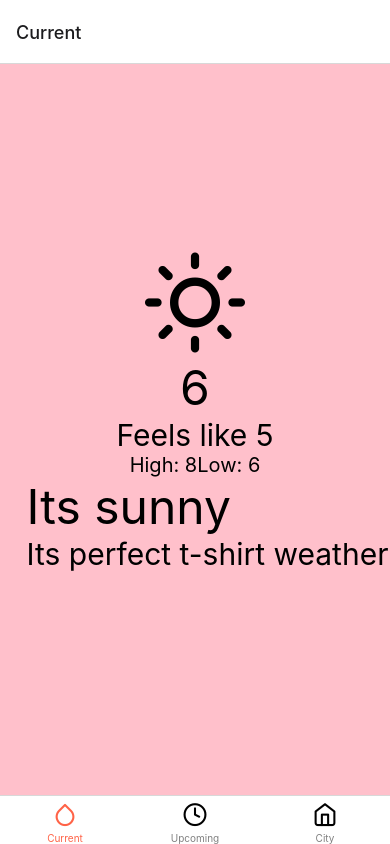
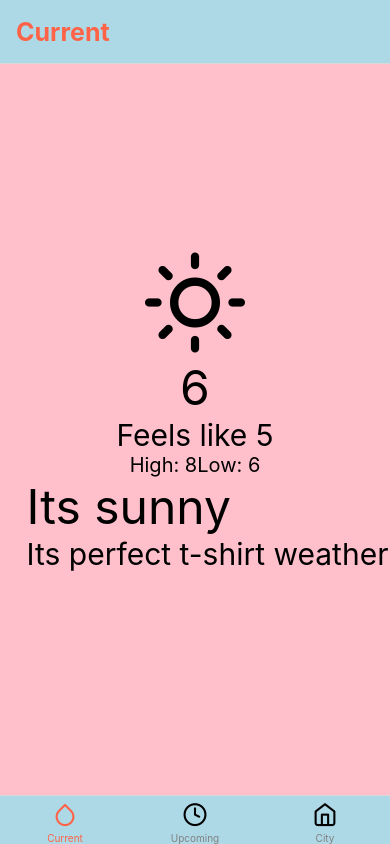
Before and after one commit to React-Native-Streamliner/WeatherApp, a React Native app: screen / in a window 390 px wide. Built offline with nearby package versions, Linux system fonts and the light colour scheme.

Commit message:
Extract Tabs and Add More Styles

```diff
--- a/App.js
+++ b/App.js
@@ -5,41 +5,14 @@
 import UpcomingWeather from './src/screens/UpcomingWeather'
 import City from './src/screens/City'
 import { Feather } from '@expo/vector-icons'
+import Tabs from './src/components/Tabs'
 
 const Tab = createBottomTabNavigator()
 
 const App = () => {
   return (
     <NavigationContainer >
-      <Tab.Navigator screenOptions={{
-        tabBarActiveTintColor: 'tomato',
-        tabBarInactiveTintColor: 'grey',
-      }}>
-        <Tab.Screen name={'Current'} component={CurrentWeather} options={{
-          tabBarIcon: ({ focused }) => (
-            <Feather
-              name={'droplet'}
-              size={25}
-              color={focused ? 'tomato' : 'black'}
-            />)
-        }}/>
-        <Tab.Screen name={'Upcoming'} component={UpcomingWeather} options={{
-          tabBarIcon: ({ focused }) => (
-            <Feather
-              name={'clock'}
-              size={25}
-              color={focused ? 'tomato' : 'black'}
-            />)
-        }}/>
-        <Tab.Screen name={'City'} component={City} options={{
-          tabBarIcon: ({ focused }) => (
-            <Feather
-              name={'home'}
-              size={25}
-              color={focused ? 'tomato' : 'black'}
-            />)
-        }}/>
-      </Tab.Navigator>
+      <Tabs />
     </NavigationContainer>
   )
 }
--- /dev/null
+++ b/src/components/Tabs.js
@@ -0,0 +1,55 @@
+import React from "react"
+import CurrentWeather from "../screens/CurrentWeather"
+import UpcomingWeather from "../screens/UpcomingWeather"
+import City from "../screens/City"
+import { createBottomTabNavigator } from "@react-navigation/bottom-tabs"
+import { Feather } from "@expo/vector-icons"
+
+const Tab = createBottomTabNavigator()
+
+const Tabs = () => {
+    return(
+        <Tab.Navigator screenOptions={{
+            tabBarActiveTintColor: 'tomato',
+            tabBarInactiveTintColor: 'grey',
+            tabBarStyle: {
+                backgroundColor: 'lightblue'
+            },
+            headerStyle: {
+                backgroundColor: 'lightblue'
+            },
+            headerTitleStyle: {
+                fontWeight: 'bold',
+                fontSize: 25,
+                color: 'tomato'
+            }
+          }}>
+            <Tab.Screen name={'Current'} component={CurrentWeather} options={{
+              tabBarIcon: ({ focused }) => (
+                <Feather
+                  name={'droplet'}
+                  size={25}
+                  color={focused ? 'tomato' : 'black'}
+                />)
+            }}/>
+            <Tab.Screen name={'Upcoming'} component={UpcomingWeather} options={{
+              tabBarIcon: ({ focused }) => (
+                <Feather
+                  name={'clock'}
+                  size={25}
+                  color={focused ? 'tomato' : 'black'}
+                />)
+            }}/>
+            <Tab.Screen name={'City'} component={City} options={{
+              tabBarIcon: ({ focused }) => (
+                <Feather
+                  name={'home'}
+                  size={25}
+                  color={focused ? 'tomato' : 'black'}
+                />)
+            }}/>
+          </Tab.Navigator>
+    )
+}
+
+export default Tabs
```
